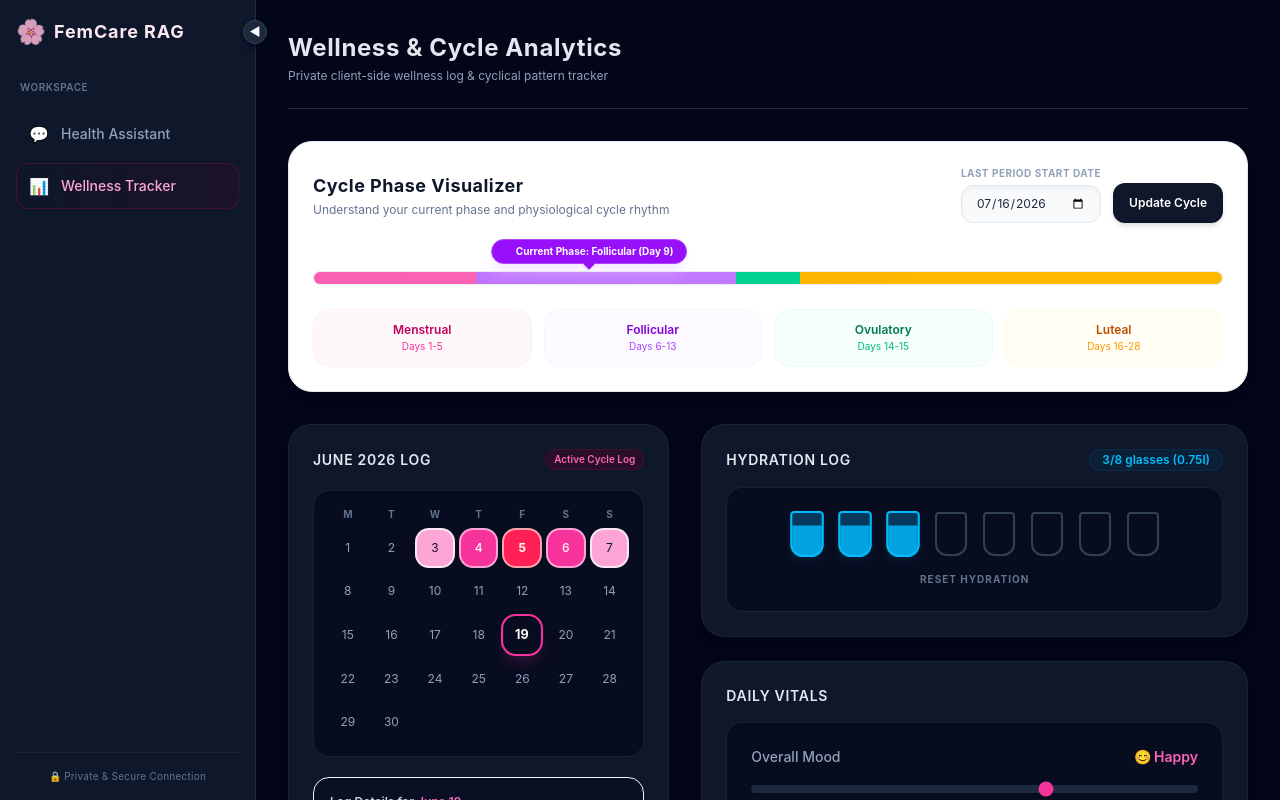
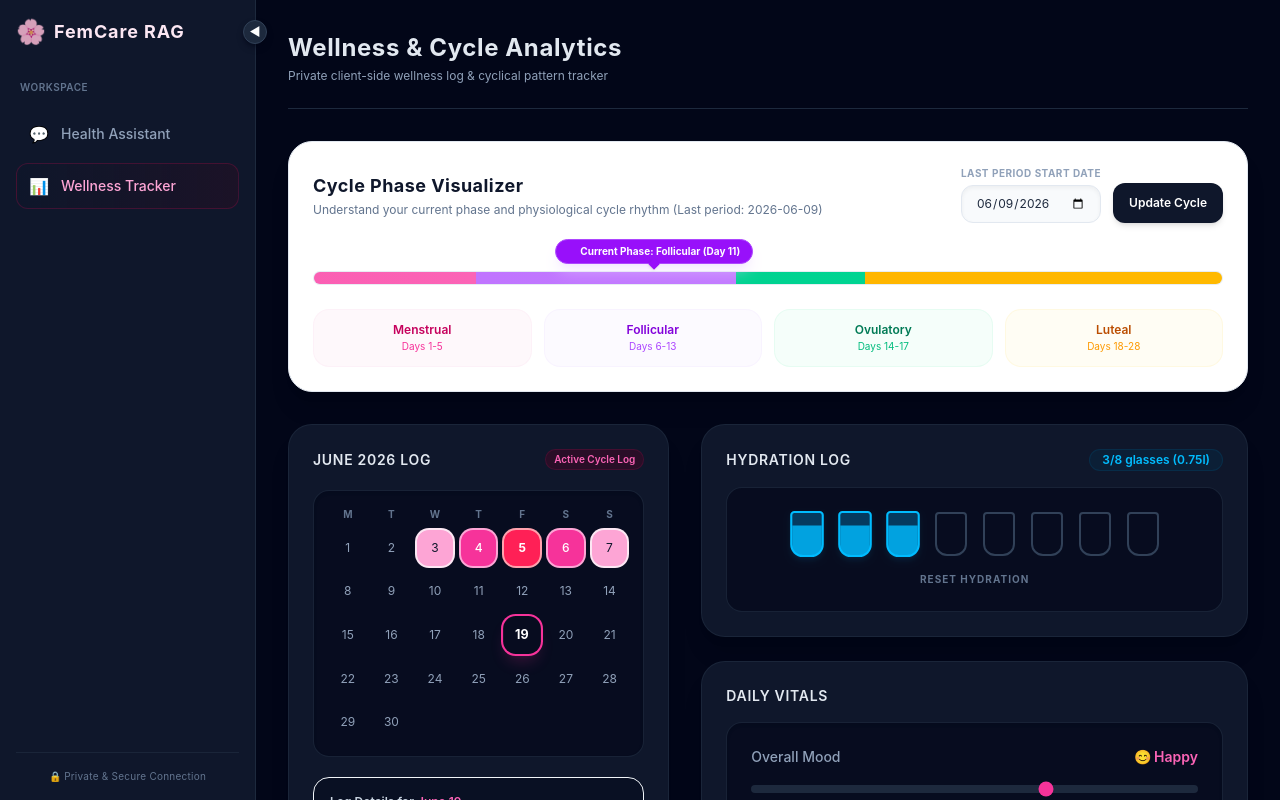
Before and after one commit to drishyapr/FemCare-assistant, a React (Vite) app: page / in a window 1280 px wide. Both pictures are taken after a click on the button "Wellness Tracker". Built offline with nearby package versions, Linux system fonts and the light colour scheme.

Commit message:
Complete working Cycle Phase Visualizer with state update trigger

```diff
--- a/src/components/TrackingTools.jsx
+++ b/src/components/TrackingTools.jsx
@@ -1,4 +1,34 @@
 import { useState } from 'react';
+
+// Static defaults and helpers defined outside component to maintain purity
+const tenDaysAgoDefault = new Date(Date.now() - 10 * 24 * 60 * 60 * 1000).toISOString().split('T')[0];
+
+const calculateCycleDay = (dateStr) => {
+  if (!dateStr) return 1;
+  // Parse date using local time parts to prevent UTC offset glitches
+  const [year, month, day] = dateStr.split('-').map(Number);
+  const start = new Date(year, month - 1, day);
+
+  const today = new Date();
+  today.setHours(0, 0, 0, 0);
+
+  const diffTime = today - start;
+  const diffDays = Math.floor(diffTime / (1000 * 60 * 60 * 24));
+  if (diffDays < 0) return 1;
+  return (diffDays % 28) + 1;
+};
+
+const getPhaseAndColor = (day) => {
+  if (day >= 1 && day <= 5) {
+    return { phase: 'Menstrual', color: 'bg-pink-600 border-pink-500 shadow-pink-200/50' };
+  } else if (day >= 6 && day <= 13) {
+    return { phase: 'Follicular', color: 'bg-purple-600 border-purple-500 shadow-purple-200/50' };
+  } else if (day >= 14 && day <= 17) {
+    return { phase: 'Ovulatory', color: 'bg-emerald-600 border-emerald-500 shadow-emerald-200/50' };
+  } else {
+    return { phase: 'Luteal', color: 'bg-amber-600 border-amber-500 shadow-amber-200/50' };
+  }
+};
 
 export default function TrackingTools() {
   // Cycle logs: { [day]: { flow: 'none'|'light'|'medium'|'heavy', symptoms: [] } }
@@ -15,6 +45,19 @@ export default function TrackingTools() {
   const [mood, setMood] = useState(7);
   const [energy, setEnergy] = useState(6);
   const [saveSuccess, setSaveSuccess] = useState(false);
+
+  // Cycle Phase Visualizer State and Logic
+  const [lastPeriodDate, setLastPeriodDate] = useState(tenDaysAgoDefault);
+  const [currentDayOfCycle, setCurrentDayOfCycle] = useState(() => calculateCycleDay(tenDaysAgoDefault));
+  const [tempInputDate, setTempInputDate] = useState(tenDaysAgoDefault);
+
+  const { phase: currentPhase, color: badgeColorClass } = getPhaseAndColor(currentDayOfCycle);
+  const progressPercent = ((currentDayOfCycle - 0.5) / 28) * 100;
+
+  const handleUpdateCycle = () => {
+    setLastPeriodDate(tempInputDate);
+    setCurrentDayOfCycle(calculateCycleDay(tempInputDate));
+  };
 
   // Month stats for June 2026 (Starts on Monday, 30 Days)
   const daysInMonth = 30;
@@ -105,7 +148,7 @@ export default function TrackingTools() {
         <div className="flex flex-col md:flex-row justify-between items-start md:items-center gap-6 mb-6">
           <div>
             <h3 className="text-lg font-bold text-slate-900 tracking-wide">Cycle Phase Visualizer</h3>
-            <p className="text-xs text-slate-500 mt-0.5">Understand your current phase and physiological cycle rhythm</p>
+            <p className="text-xs text-slate-500 mt-0.5">Understand your current phase and physiological cycle rhythm (Last period: {lastPeriodDate})</p>
           </div>
 
           {/* Last Period Start Date & Update Button */}
@@ -114,13 +157,14 @@ export default function TrackingTools() {
               <label className="text-[10px] uppercase font-bold text-slate-400 tracking-wider">Last Period Start Date</label>
               <input
                 type="date"
-                defaultValue="2026-07-16"
+                value={tempInputDate}
+                onChange={(e) => setTempInputDate(e.target.value)}
                 className="bg-slate-50 border border-slate-200 text-slate-800 text-xs rounded-xl px-3.5 py-2.5 focus:ring-2 focus:ring-pink-400 focus:outline-none transition-all shadow-inner"
               />
             </div>
             <button
               type="button"
-              onClick={(e) => e.preventDefault()}
+              onClick={handleUpdateCycle}
               className="bg-slate-900 hover:bg-slate-800 text-white font-semibold text-xs px-4 py-3 rounded-xl transition-all shadow-md active:scale-95 cursor-pointer"
             >
               Update Cycle
@@ -130,13 +174,16 @@ export default function TrackingTools() {
 
         {/* Visual Progress Bar Section */}
         <div className="space-y-6 relative pt-6">
-          {/* Floating Indicator Badge pointing to Follicular (Day 9) */}
-          <div className="absolute top-[-8px] left-[30.3%] -translate-x-1/2 z-10 flex flex-col items-center">
-            <div className="bg-purple-600 text-white text-[10px] font-bold px-3 py-1 rounded-full shadow-lg shadow-purple-200/50 flex items-center gap-1.5 border border-purple-500 whitespace-nowrap">
+          {/* Floating Indicator Badge pointing to current phase day */}
+          <div
+            className="absolute top-[-8px] -translate-x-1/2 z-10 flex flex-col items-center transition-all duration-500 ease-in-out"
+            style={{ left: `${progressPercent}%` }}
+          >
+            <div className={`text-white text-[10px] font-bold px-3 py-1 rounded-full shadow-lg flex items-center gap-1.5 border whitespace-nowrap transition-colors duration-500 ${badgeColorClass}`}>
               <span className="w-1.5 h-1.5 rounded-full bg-white inline-block animate-ping"></span>
-              Current Phase: Follicular (Day 9)
+              Current Phase: {currentPhase} (Day {currentDayOfCycle})
             </div>
-            <div className="w-2 h-2 bg-purple-600 rotate-45 -mt-1 shadow-sm"></div>
+            <div className={`w-2 h-2 rotate-45 -mt-1 shadow-sm transition-colors duration-500 ${badgeColorClass.split(' ')[0]}`}></div>
           </div>
 
           {/* Color Coded Bar Segments */}
@@ -150,11 +197,11 @@ export default function TrackingTools() {
               <div className="absolute inset-0 bg-gradient-to-r from-purple-500/10 to-transparent"></div>
             </div>
             {/* Ovulatory Phase */}
-            <div className="flex-[2] bg-emerald-400 hover:opacity-90 transition-opacity cursor-pointer relative group" title="Ovulatory Phase: Days 14-15">
+            <div className="flex-[4] bg-emerald-400 hover:opacity-90 transition-opacity cursor-pointer relative group" title="Ovulatory Phase: Days 14-17">
               <div className="absolute inset-0 bg-gradient-to-r from-emerald-500/10 to-transparent"></div>
             </div>
             {/* Luteal Phase */}
-            <div className="flex-[13] bg-amber-400 hover:opacity-90 transition-opacity cursor-pointer relative group" title="Luteal Phase: Days 16-28">
+            <div className="flex-[11] bg-amber-400 hover:opacity-90 transition-opacity cursor-pointer relative group" title="Luteal Phase: Days 18-28">
               <div className="absolute inset-0 bg-gradient-to-r from-amber-500/10 to-transparent"></div>
             </div>
           </div>
@@ -171,11 +218,11 @@ export default function TrackingTools() {
             </div>
             <div className="bg-emerald-50/50 rounded-2xl p-3 border border-emerald-100/40">
               <span className="font-semibold text-emerald-700 block">Ovulatory</span>
-              <span className="text-[10px] text-emerald-500">Days 14-15</span>
+              <span className="text-[10px] text-emerald-500">Days 14-17</span>
             </div>
             <div className="bg-amber-50/50 rounded-2xl p-3 border border-amber-100/40">
               <span className="font-semibold text-amber-700 block">Luteal</span>
-              <span className="text-[10px] text-amber-500">Days 16-28</span>
+              <span className="text-[10px] text-amber-500">Days 18-28</span>
             </div>
           </div>
         </div>
@@ -210,8 +257,7 @@ export default function TrackingTools() {
                     <button
                       key={day}
                       onClick={() => handleDayClick(day)}
-                      className={`aspect-square text-xs rounded-xl flex items-center justify-center transition-all ${
-                        isSelected ? 'ring-2 ring-pink-500 font-bold text-white scale-105 z-10 shadow-lg shadow-pink-500/20' : ''
+                      className={`aspect-square text-xs rounded-xl flex items-center justify-center transition-all ${isSelected ? 'ring-2 ring-pink-500 font-bold text-white scale-105 z-10 shadow-lg shadow-pink-500/20' : ''
                         } ${flowClass || 'hover:bg-slate-800 text-slate-400'}`}
                     >
                       {day}
@@ -235,8 +281,7 @@ export default function TrackingTools() {
                     <button
                       key={flow}
                       onClick={() => logFlow(flow)}
-                      className={`text-[11px] py-2 capitalize rounded-xl transition-all border cursor-pointer ${
-                        activeDayLog.flow === flow
+                      className={`text-[11px] py-2 capitalize rounded-xl transition-all border cursor-pointer ${activeDayLog.flow === flow
                         ? 'bg-pink-600/30 text-pink-300 border-pink-500 font-medium'
                         : 'bg-slate-900/60 text-slate-400 border-slate-800 hover:border-slate-700'
                         }`}
@@ -257,8 +302,7 @@ export default function TrackingTools() {
                       <button
                         key={symptom}
                         onClick={() => toggleSymptom(symptom)}
-                        className={`text-[10px] px-3 py-1 rounded-full transition-all border cursor-pointer ${
-                          isActive
+                        className={`text-[10px] px-3 py-1 rounded-full transition-all border cursor-pointer ${isActive
                           ? 'bg-rose-500/20 text-rose-300 border-rose-500/40 font-medium'
                           : 'bg-slate-900/40 text-slate-500 border-slate-800/60 hover:text-slate-400 hover:border-slate-700'
                           }`}
@@ -291,8 +335,7 @@ export default function TrackingTools() {
                   <button
                     key={idx}
                     onClick={() => handleWaterClick(idx)}
-                    className={`w-8 h-11 border-2 rounded-b-xl rounded-t-sm flex items-end justify-center transition-all cursor-pointer ${
-                      filled
+                    className={`w-8 h-11 border-2 rounded-b-xl rounded-t-sm flex items-end justify-center transition-all cursor-pointer ${filled
                       ? 'border-sky-400 bg-sky-500/30 text-sky-400 scale-105 shadow-md shadow-sky-500/10'
                       : 'border-slate-700 hover:border-slate-500 text-slate-600'
                       }`}
```
Lines whose indentation alone changed are shown as unchanged.
